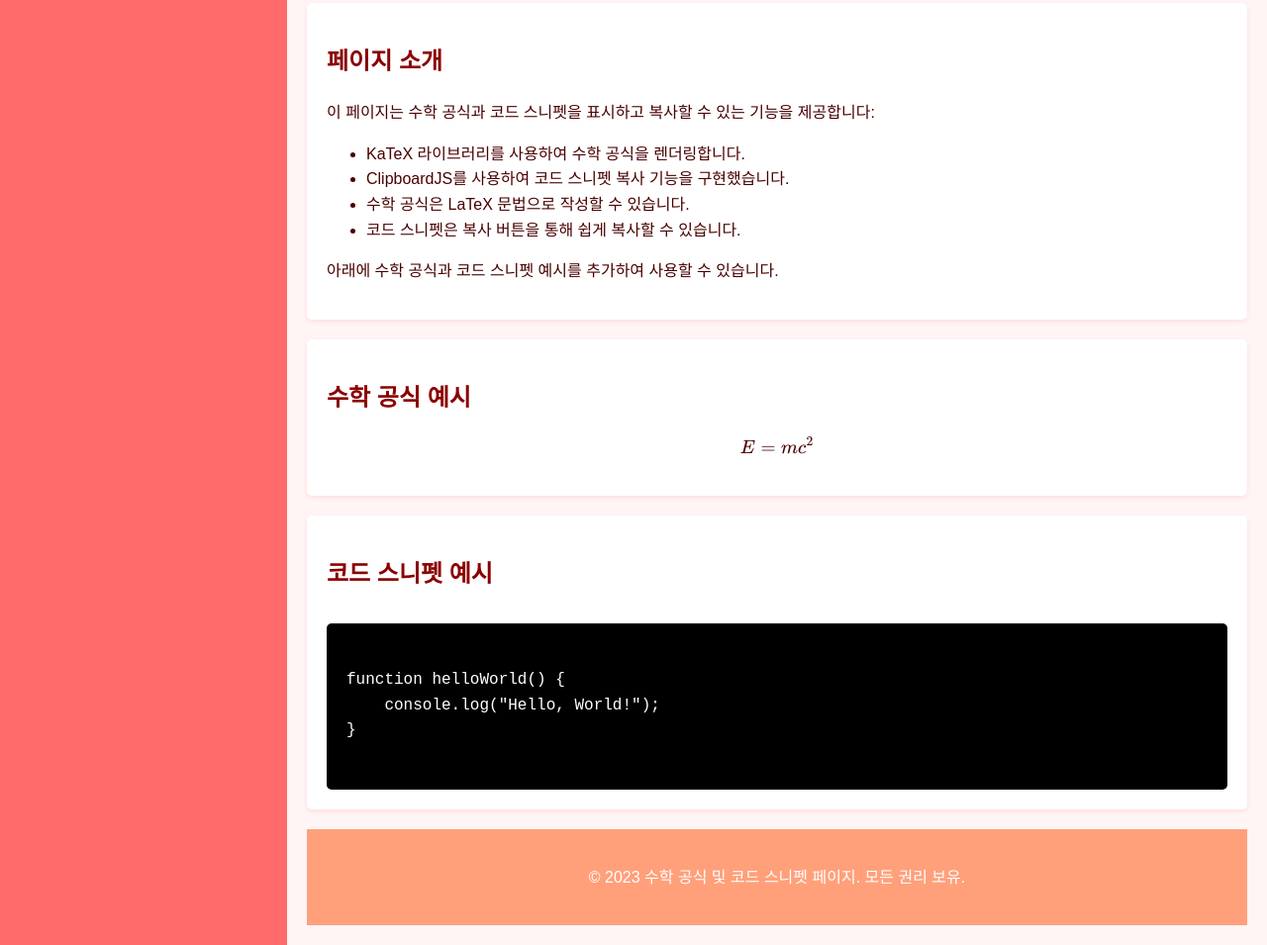
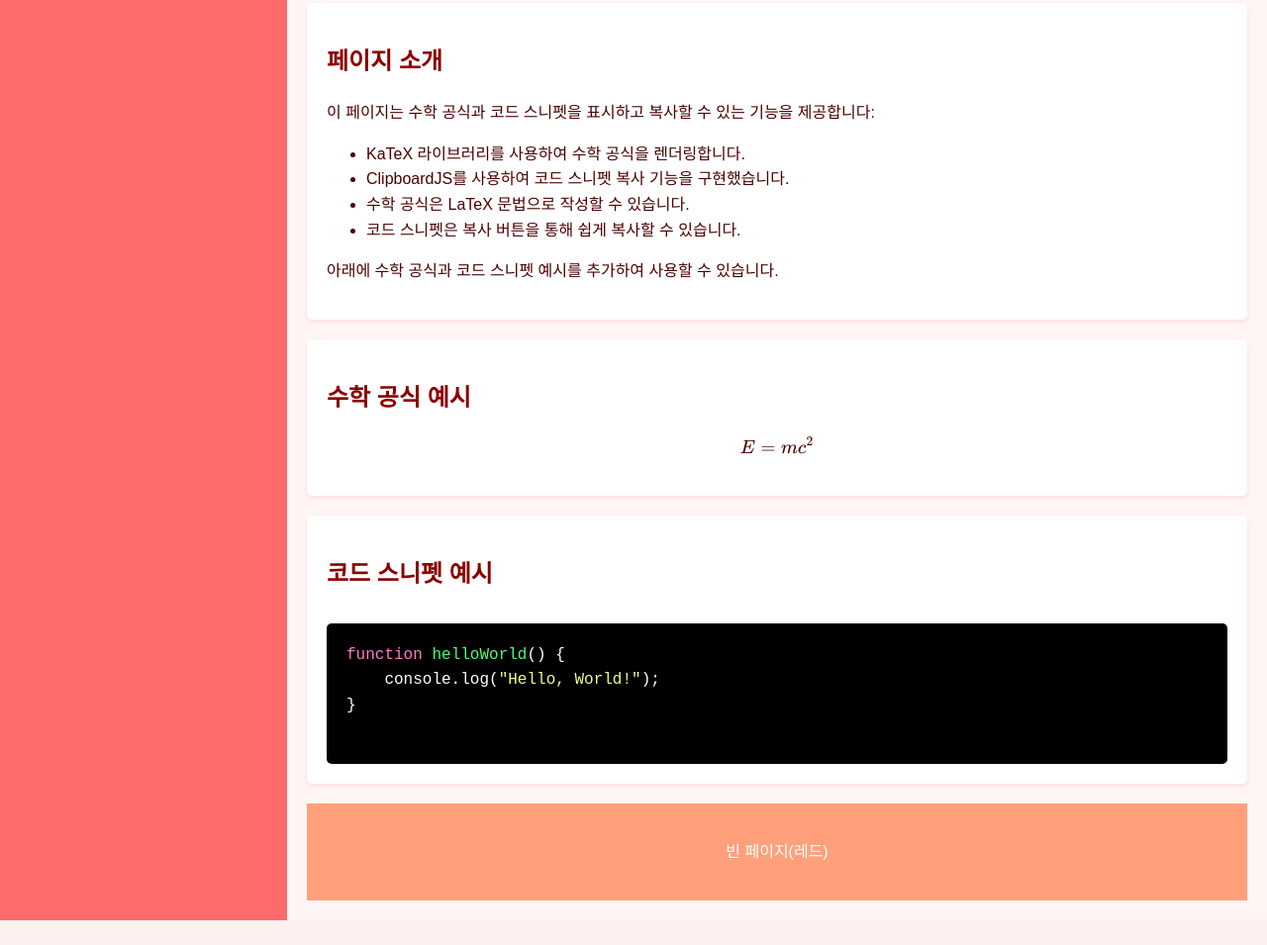
Before and after one commit to hareguu2142/HoMe, a website: page public/pages/blank_page_red.html in a window 1280 px wide. Shown: the part 210-1165 px from the top of the page at 99% size. After the commit the page ends 1140 px from the top, so only its background shows below. Drawn offline with nearby package versions, Linux system fonts and the light colour scheme; some packages are replaced by stand-ins of ours; a script that the page names is missing.

Commit message:
Add/update HTML file: blank_page_red.html

```diff
--- a/public/pages/blank_page_red.html
+++ b/public/pages/blank_page_red.html
@@ -1,10 +1,11 @@
+
 <!DOCTYPE html>
 
 <html lang="ko">
 <head>
 <meta charset="utf-8"/>
 <meta content="width=device-width, initial-scale=1.0" name="viewport"/>
-<title>수학 공식 및 코드 스니펫 빈 페이지</title>
+<title>빈 페이지(레드)</title>
 <link href="https://cdn.jsdelivr.net/npm/katex@0.16.4/dist/katex.min.css" rel="stylesheet"/>
 <script src="https://cdn.jsdelivr.net/npm/katex@0.16.4/dist/katex.min.js"></script>
 <script src="https://cdn.jsdelivr.net/npm/katex@0.16.4/dist/contrib/auto-render.min.js"></script>
@@ -169,6 +170,15 @@
     .copy-btn:hover {
         background-color: #ff4500;
     }
+    .keyword {
+        color: #ff79c6;
+    }
+    .function {
+        color: #50fa7b;
+    }
+    .string {
+        color: #f1fa8c;
+    }
 </style>
 </head>
 <body>
@@ -181,7 +191,7 @@
 <main class="content">
 <header class="header">
 <button aria-label="메뉴 열기" class="menu-toggle" id="menu-toggle">☰</button>
-<h1>수학 공식 및 코드 스니펫 빈 페이지</h1>
+<h1>빈 페이지(레드)</h1>
 </header>
 <section class="input-container">
 <h2>페이지 소개</h2>
@@ -203,16 +213,15 @@
 <section class="output-container">
 <h2>코드 스니펫 예시</h2>
 <div class="code-container">
-<pre><code>
-function helloWorld() {
-    console.log("Hello, World!");
+<pre><code><span class="keyword">function</span> <span class="function">helloWorld</span>() {
+    console.log(<span class="string">"Hello, World!"</span>);
 }
                 </code></pre>
 <button class="copy-btn" data-clipboard-target="code">복사</button>
 </div>
 </section>
 <footer class="footer">
-<p>© 2023 수학 공식 및 코드 스니펫 페이지. 모든 권리 보유.</p>
+<p>빈 페이지(레드)</p>
 </footer>
 </main>
 </div>
```
